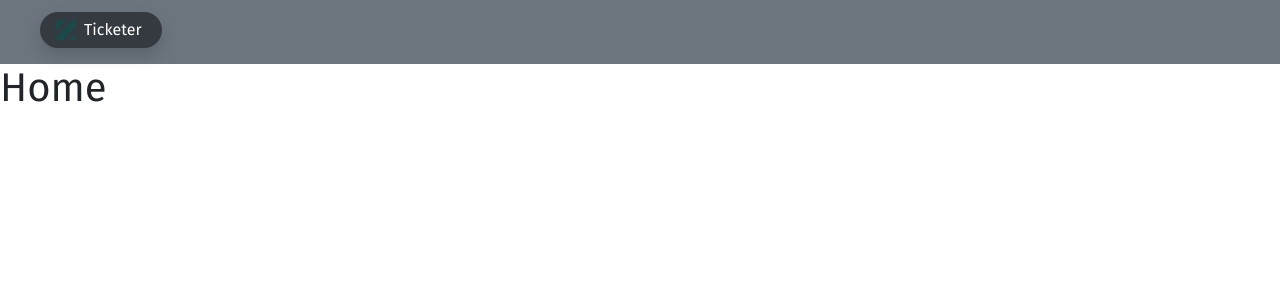
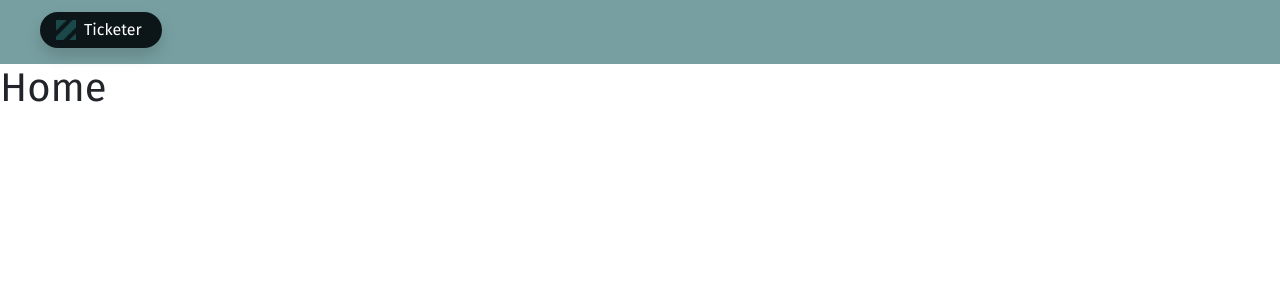
Before and after one commit to ye-yu/ticketer, a React (Create React App) app: page / in a window 1280 px wide. Shown: the top 300 px of the page. Built offline with nearby package versions, Linux system fonts and the light colour scheme.

Commit message:
Use custom color

```diff
--- a/src/scss/custom.scss
+++ b/src/scss/custom.scss
@@ -4,4 +4,28 @@ $font-family-sans-serif:      Roboto, sans-serif;
 $font-family-base:            $font-family-sans-serif;
 $headings-font-family:        "Fira Sans", Roboto, sans-serif;
 
+$primary:       #004643;
+$secondary:     #779FA1;
+$success:       #C2E812;
+$info:          #BFD7EA;
+$warning:       #D1AC00;
+$danger:        #DD6031;
+$light:         #FAF4D3;
+$dark:          #0C1618;
+
+$theme-colors: () !default;
+$theme-colors: map-merge(
+  (
+    "primary":    $primary,
+    "secondary":  $secondary,
+    "success":    $success,
+    "info":       $info,
+    "warning":    $warning,
+    "danger":     $danger,
+    "light":      $light,
+    "dark":       $dark
+  ),
+  $theme-colors
+);
+
 @import "../../node_modules/bootstrap/scss/bootstrap";
```
